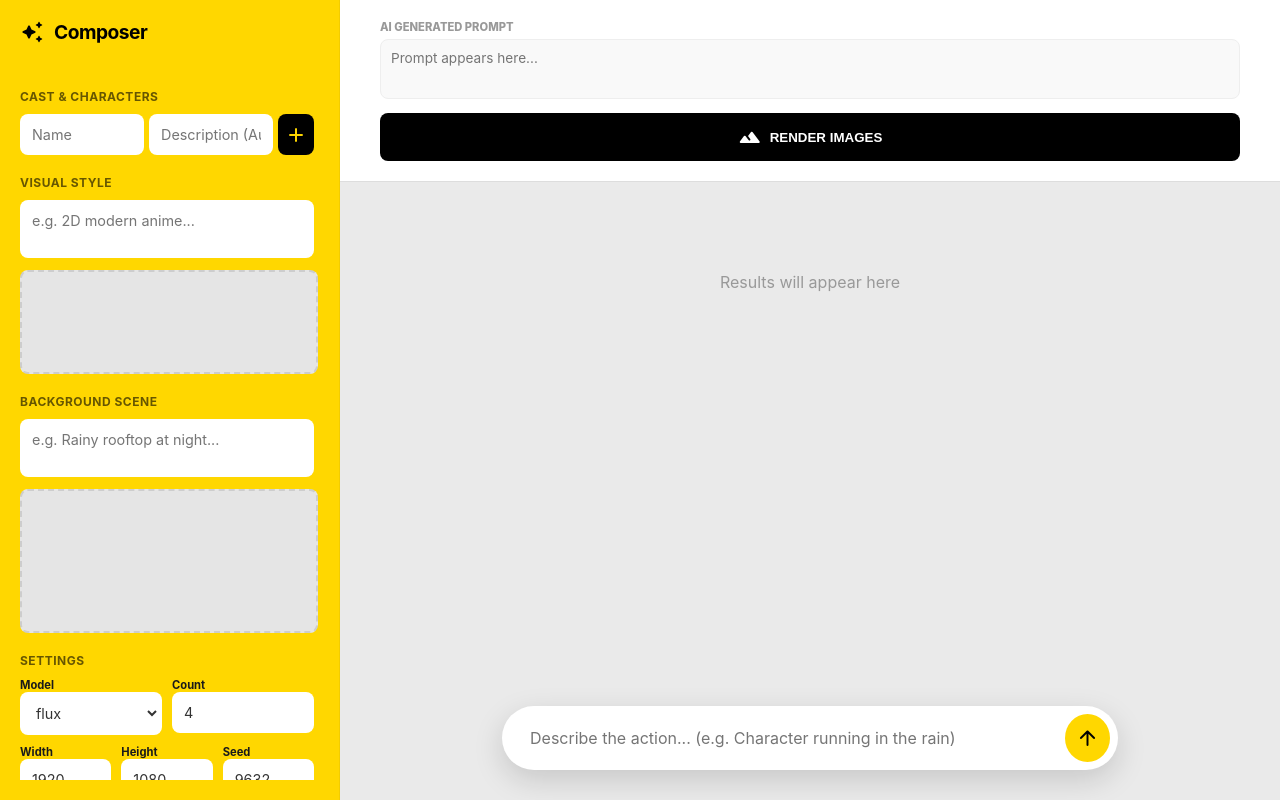
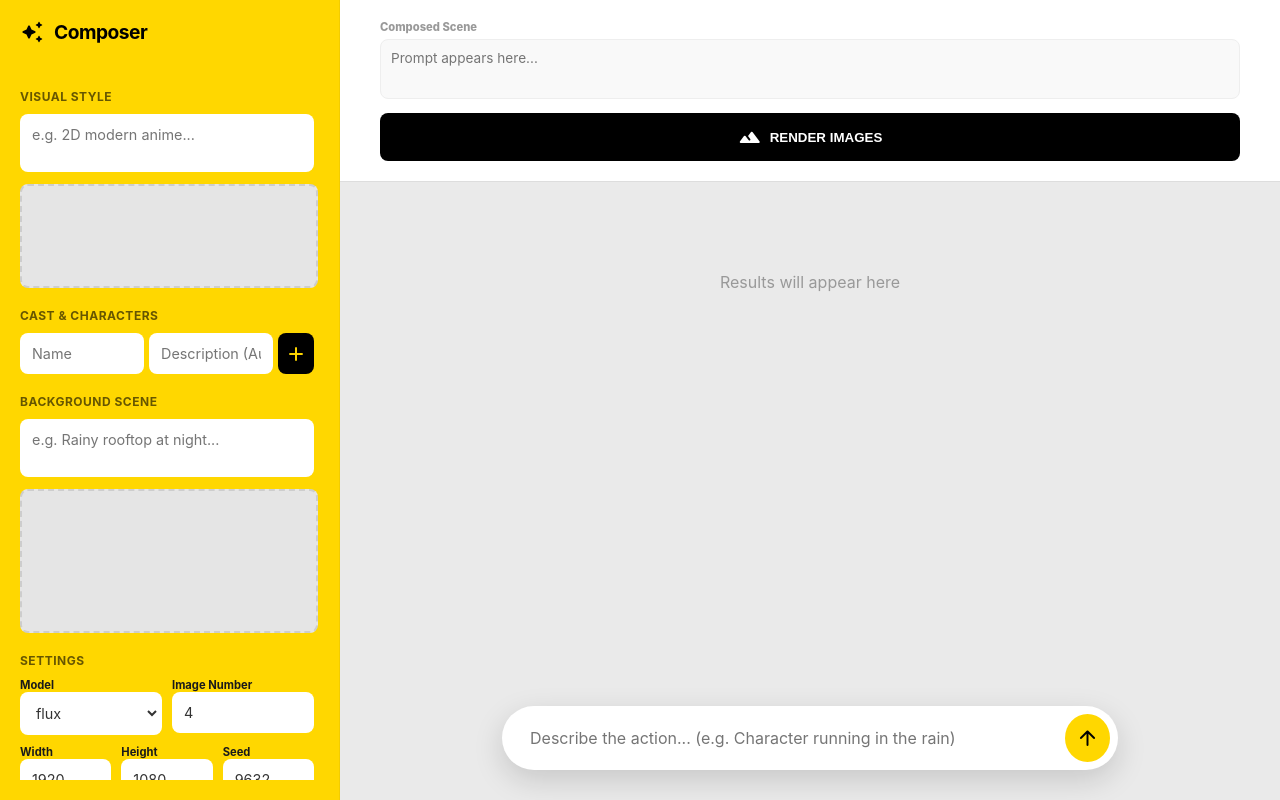
Before and after one commit to simplisticrahul/visualscenecomposer, a plain HTML site: page index.html in a window 1280 px wide. Drawn offline with Linux system fonts and the light colour scheme; no server answers.

Commit message:
Update index.html

```diff
--- a/index.html
+++ b/index.html
@@ -3,10 +3,11 @@
 <head>
     <meta charset="UTF-8">
     <meta name="viewport" content="width=device-width, initial-scale=1.0">
-    <title>Visual Scene Composer (Auto)</title>
+    <title>Visual Scene Composer Pro</title>
     <link href="https://fonts.googleapis.com/icon?family=Material+Icons+Round" rel="stylesheet">
     <link rel="stylesheet" href="style.css">
-     <link rel="icon" type="image/png" href="favicon.png">
+    <link rel="icon" type="image/png" href="favicon.png">
+
 </head>
 <body>
 
@@ -19,6 +20,13 @@
         </div>
 
         <div class="scroll-content">
+
+  <div class="section-group">
+                <h3>VISUAL STYLE</h3>
+                <textarea id="styleInput" rows="2" placeholder="e.g. 2D modern anime..." onchange="generateStylePreview()"></textarea>
+                <div id="styleImageContainer" class="bg-thumb-container" style="height: 100px; margin-top:8px;"></div>
+            </div>
+
             <div class="section-group">
                 <h3>CAST & CHARACTERS</h3>
                 <div class="char-input-group">
@@ -31,11 +39,7 @@
                 <div class="char-list" id="characterListContainer"></div>
             </div>
 
-            <div class="section-group">
-                <h3>VISUAL STYLE</h3>
-                <textarea id="styleInput" rows="2" placeholder="e.g. 2D modern anime..." onchange="generateStylePreview()"></textarea>
-                <div id="styleImageContainer" class="bg-thumb-container" style="height: 100px; margin-top:8px;"></div>
-            </div>
+
 
             <div class="section-group">
                 <h3>BACKGROUND SCENE</h3>
@@ -47,12 +51,12 @@
                 <h3>SETTINGS</h3>
                 <div class="config-grid">
                     <label>Model <select id="modelSelect"><option value="flux">flux</option></select></label>
-                    <label>Count <input type="number" id="imgCount" value="4" min="1" max="4"></label>
+                    <label>Image Number <input type="number" id="imgCount" value="4" min="1" max="4"></label>
                 </div>
                 <div class="config-grid">
                     <label>Width <input type="number" id="imgWidth" value="1920" step="64"></label>
                     <label>Height <input type="number" id="imgHeight" value="1080" step="64"></label>
-                    <label>Seed <input type="number" id="imgSeed" value="9632"></label>
+                    <label>Seed <input type="number" id="imgSeed" value="9632" onchange="refreshAllPreviews()"></label>
                 </div>
             </div>
         </div>
@@ -63,7 +67,7 @@
         <div class="studio-header">
             <div class="prompt-studio-box">
                 <div class="label-row">
-                    <label>AI GENERATED PROMPT </label>
+                    <label>Composed Scene </label>
                 </div>
                 <textarea id="promptOutput" class="prompt-box" placeholder="Prompt appears here..."></textarea>
 
@@ -81,6 +85,9 @@
         </div>
 
         <div class="floating-bar-wrapper">
+
+
+
             <div class="floating-bar">
                 <textarea id="actionInput" rows="1" placeholder="Describe the action... (e.g. Character running in the rain)"></textarea>
                 <button id="generatePromptBtn" class="btn-action-primary" onclick="generatePrompt()">
```
